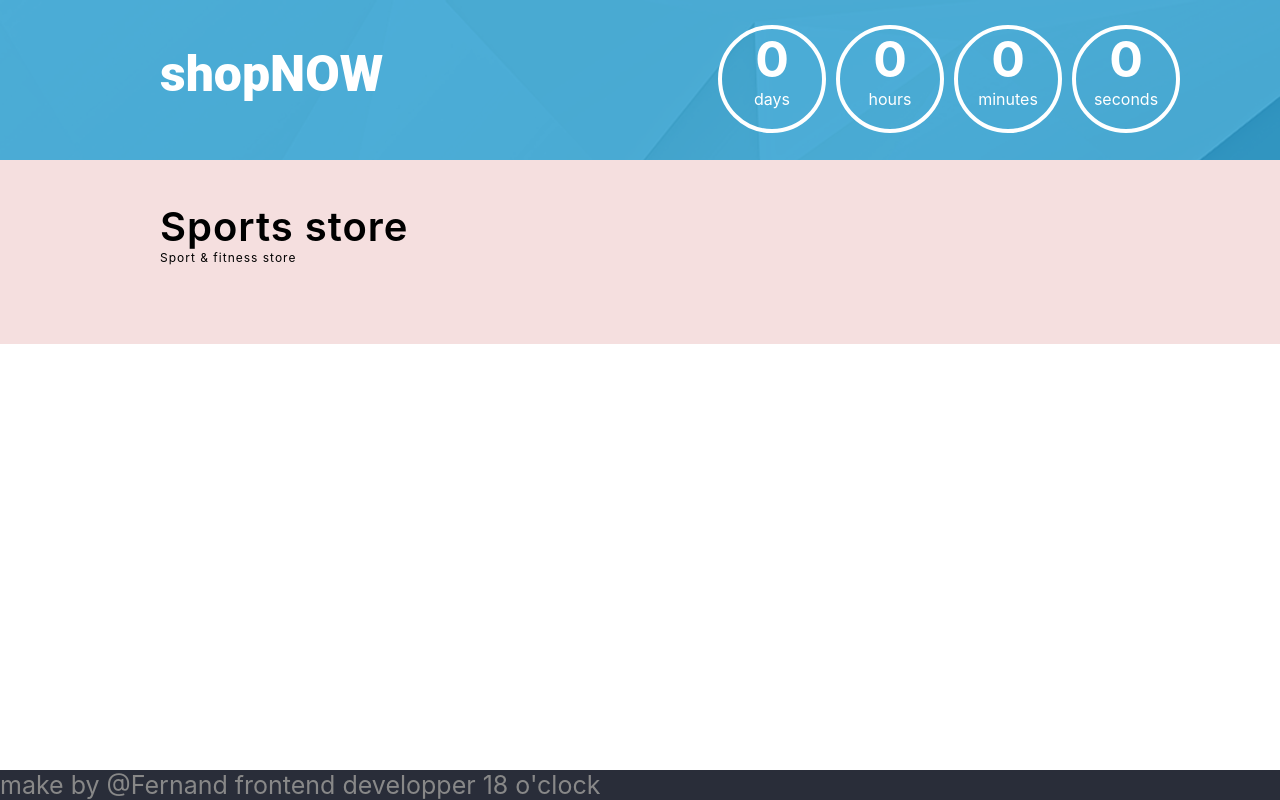
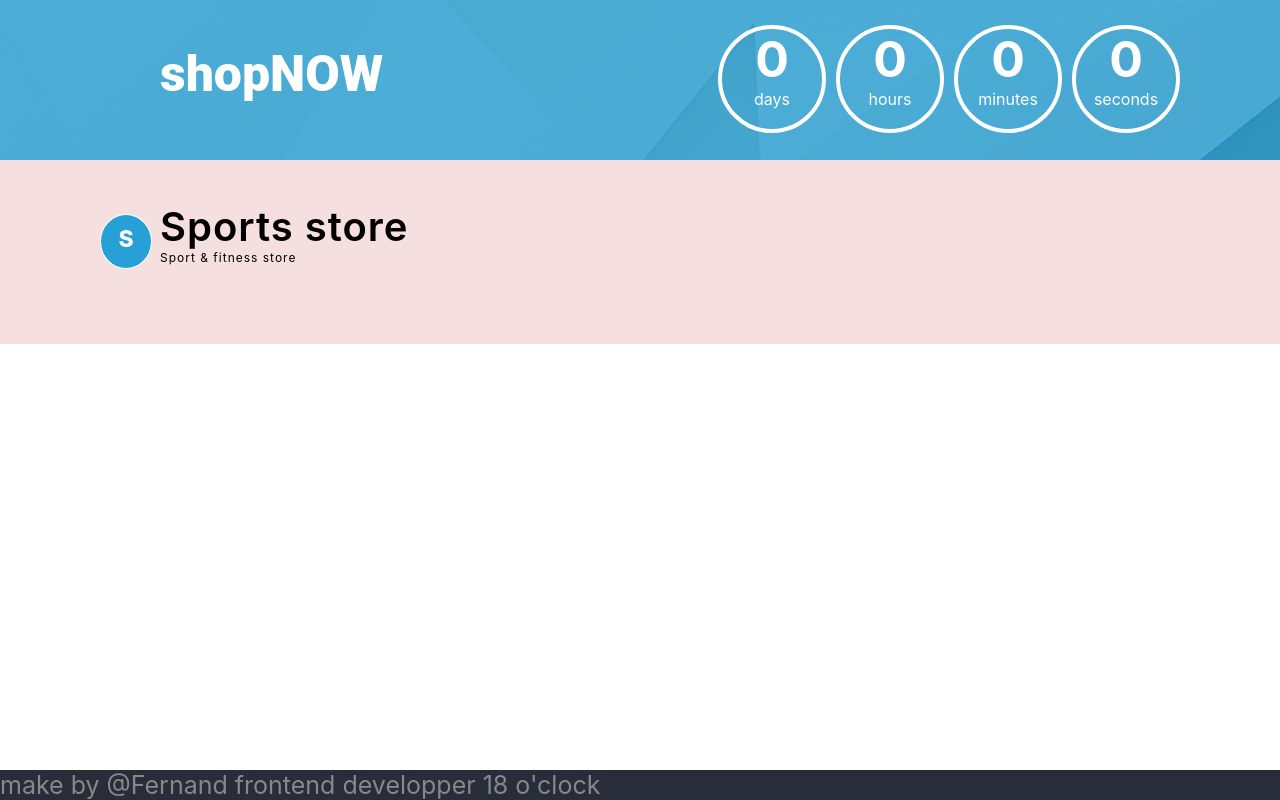
Before and after one commit to titi20117/MyFirstReactApp, a React (Create React App) app in the folder memory/: page / in a window 1280 px wide. Built offline with nearby package versions, Linux system fonts and the light colour scheme.

Commit message:
search input

```diff
--- a/memory/src/Components/headers/description.js
+++ b/memory/src/Components/headers/description.js
@@ -3,12 +3,14 @@ class Description extends React.Component {
     constructor() {
         super()
         this.state = {
-
+            logoName: "S",
+            href: "#"
         }
     }
     render() {
         return (
         <div className="header-container__title">
+            <a href={this.state.href}><span className="header-container__title__logoName">{this.state.logoName}</span></a>
             <span className="header-container__title__secondTitle">{this.props.shopHeaderTitle}</span>
             <span className="header-container__title__description">{this.props.shopSmallDescription}</span>
         </div>)
--- a/memory/src/Styles_Components/Header.scss
+++ b/memory/src/Styles_Components/Header.scss
@@ -17,5 +17,20 @@
             font-size: 12px;
             letter-spacing: 1px;
         }
+        &__logoName {
+            border: 1px solid #fff;
+            border-radius: 50%;
+            width: 50px;
+            height: 43px;
+            position: absolute;
+            left: 100px;
+            top: 214px;
+            text-align: center;
+            padding-top: 10px;
+            background-color: #26a0d7;
+            color: #fff;
+            font-weight: 800;
+            font-size: 23px;
+        }
     }
 }
```
Also changed, not shown: memory/src/Components/headers/search.js (added, +14 -0 lines).
